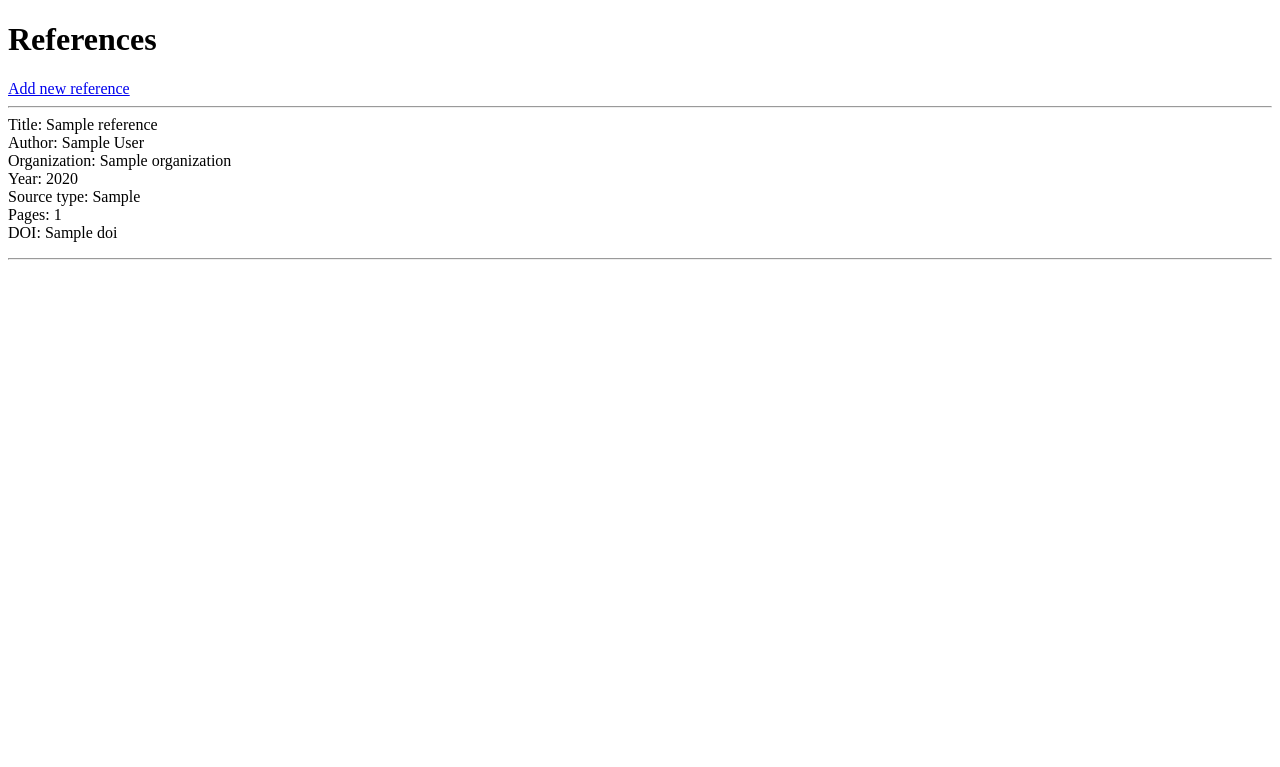
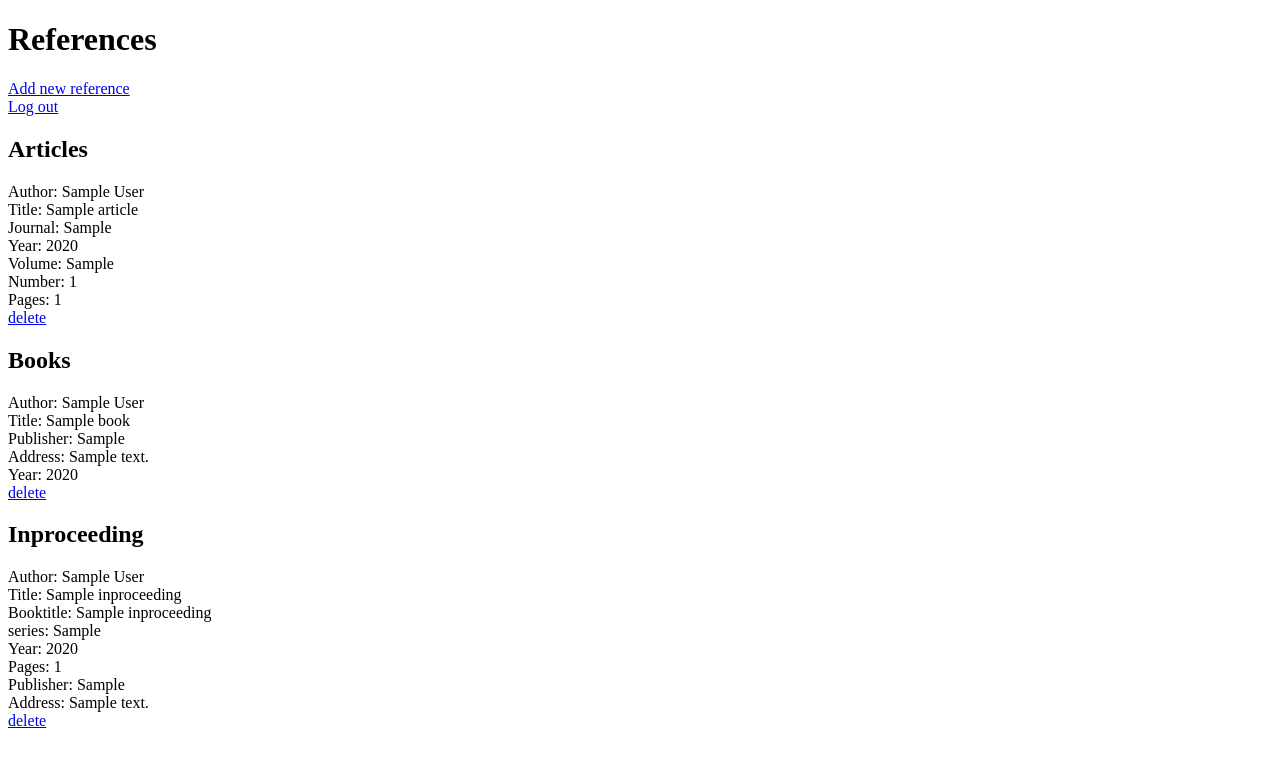
Before and after one commit to Robomarti/Ohtu-ryhm-repo-2023, a Flask app: template templates/index.html in a window 1280 px wide. Shown: the top 767 px of the page. Run offline with Flask 3, Linux system fonts and the light colour scheme; the template is opened without the code that fills it: most values are stand-ins (such as "Sample title", 1, 10 or a date in 2020).

Commit message:
updated templates

```diff
--- a/templates/index.html
+++ b/templates/index.html
@@ -2,25 +2,69 @@
 <html>
 <body>
     <h1>References</h1>
-    <a href="/add_reference">Add new reference</a>
-    <hr>
-    {% for reference in references %}
+    <a href="/choose_source_type">Add new reference</a>
+    <br>
+    <a href="/login">Log out</a>
+
+    <h2>Articles</h2>
+
+    {% for article in articles %}
+        Author:
+        {{ article.article_author }}<br>
         Title:
-        {{ reference.title }}<br>
-        Author:
-        {{ reference.author }}<br>
-        Organization:
-        {{ reference.organization }}<br>
+        {{ article.article_title }}<br>
+        Journal:
+        {{ article.article_journal }}<br>
         Year:
-        {{ reference.year }}<br>
-        Source type:
-        {{ reference.source_type }}<br>
+        {{ article.article_year }}<br>
+        Volume:
+        {{ article.article_volume }}<br>
+        Number:
+        {{ article.article_number }}<br>
         Pages:
-        {{ reference.pages }}<br>
-        DOI:
-        {{ reference.doi }}<br>
+        {{ article.article_pages }}<br>
+        <a href="/delete_article/{{ article.id }}">delete</a><br>
         <p>
     {% endfor %}
-    <hr>
+
+    <h2>Books</h2>
+
+    {% for book in books %}
+        Author:
+        {{ book.book_author }}<br>
+        Title:
+        {{ book.book_title }}<br>
+        Publisher:
+        {{ book.book_publisher }}<br>
+        Address:
+        {{ book.book_address }}<br>
+        Year:
+        {{ book.book_year }}<br>
+        <a href="/delete_book/{{ book.id }}">delete</a><br>
+        <p>
+    {% endfor %}
+
+    <h2>Inproceeding</h2>
+
+    {% for inproceeding in inproceedings %}
+        Author:
+        {{ inproceedings.inproceedings_author }}<br>
+        Title:
+        {{ inproceedings.inproceedings_title }}<br>
+        Booktitle:
+        {{ inproceedings.inproceedings_booktitle }}<br>
+        series:
+        {{ inproceedings.inproceedings_series }}<br>
+        Year:
+        {{ inproceedings.inproceedings_year }}<br>
+        Pages:
+        {{ inproceedings.inproceedings_pages }}<br>
+        Publisher:
+        {{ inproceedings.inproceedings_publisher }}<br>
+        Address:
+        {{ inproceedings.inproceedings_address }}<br>
+        <a href="/delete_inproceeding/{{ inproceeding.id }}">delete</a><br>
+        <p>
+    {% endfor %}
 </body>
 </html>
```
Also changed, not shown: templates/add_article.html (added, +27 -0 lines), templates/add_book.html (added, +21 -0 lines), templates/add_inproceedings.html (added, +30 -0 lines), templates/add_reference.html (deleted, +0 -28 lines), templates/choose_source_type.html (added, +11 -0 lines).
